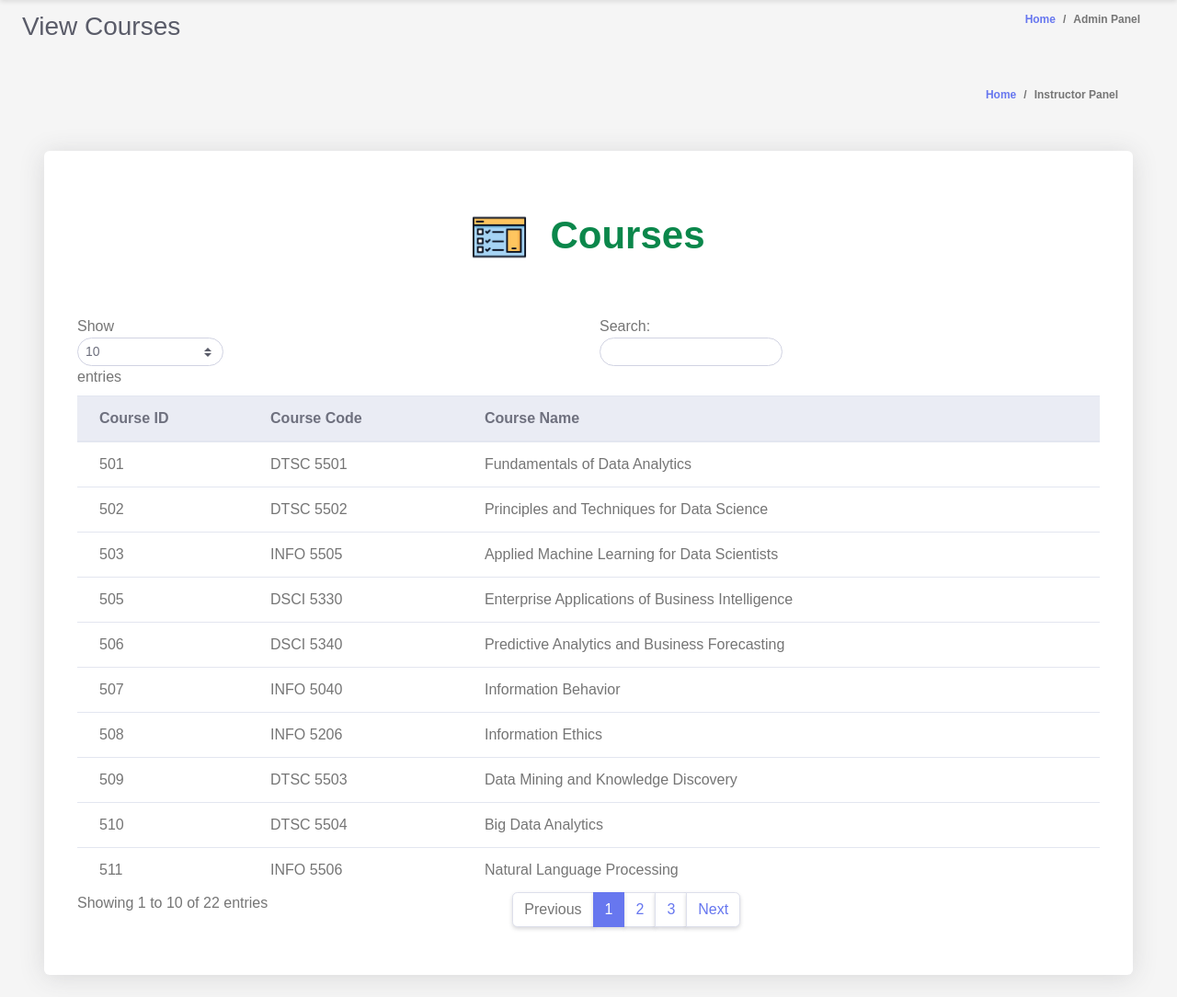
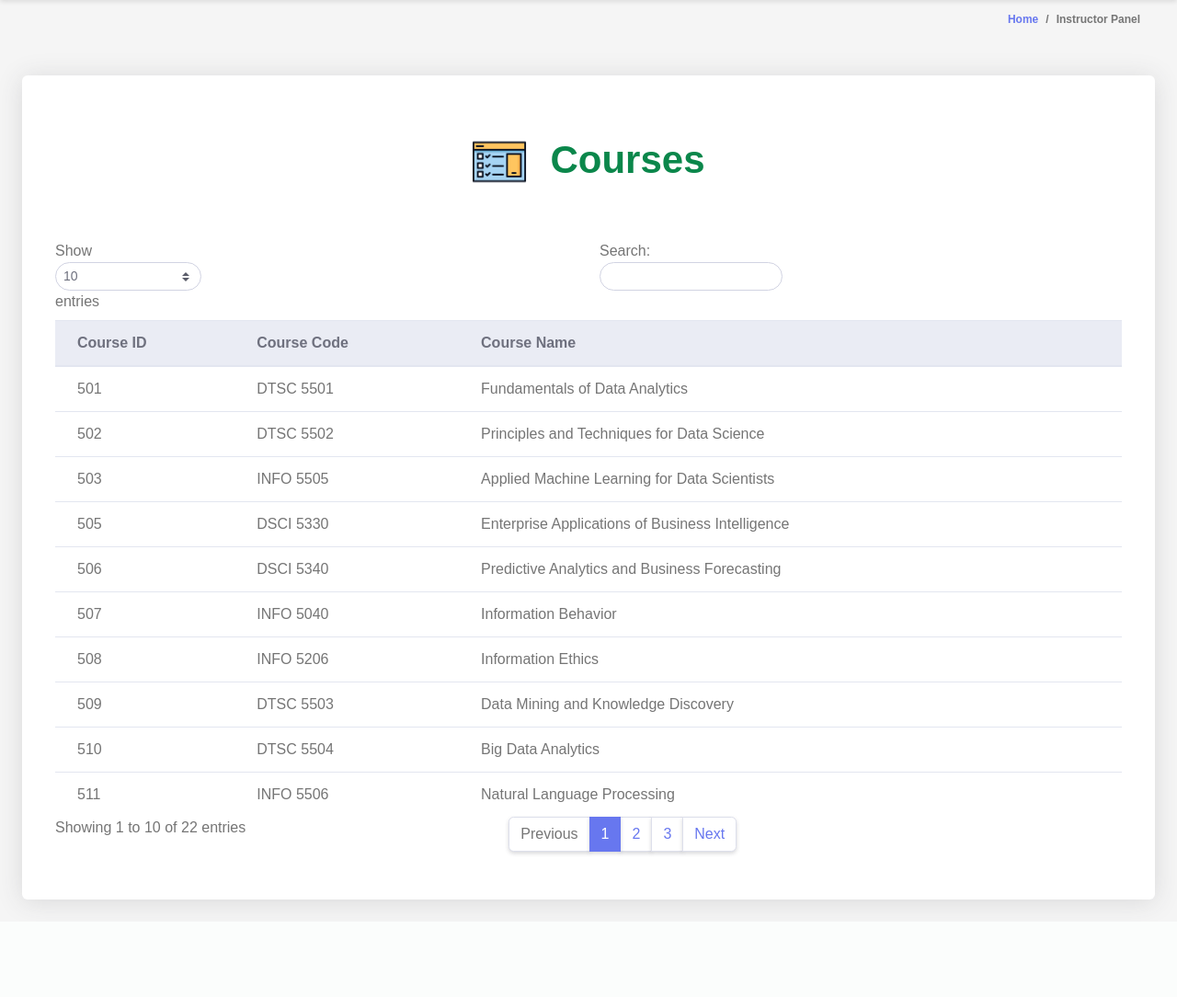
Before and after one commit to msp99000/dams, a PHP site: page /admin/viewCourses.php in a window 1280 px wide. Shown: the part 83-1167 px from the top of the page at 92% size. After the commit the page ends 1077 px from the top, so only its background shows below. Run offline with PHP 8.4, Linux system fonts and the light colour scheme; data comes from the database, SQL or seed files in the repository.

```diff
--- a/admin/viewCourses.php
+++ b/admin/viewCourses.php
@@ -5,15 +5,6 @@
 </head>
 <body>
     <?php include "topbar.php"; ?>
-    <div class="container-fluid" id="container-wrapper">
-        <div class="d-sm-flex align-items-center justify-content-between mb-4">
-            <h1 class="h3 mb-0 text-gray-800">View Courses</h1>
-            <ol class="breadcrumb">
-                <li class="breadcrumb-item"><a href="./">Home</a></li>
-                <li class="breadcrumb-item active" aria-current="page">Admin Panel</li>
-            </ol>
-        </div>
-        <?php include "coursesTable.php"; ?>
-    </div>
+    <?php include "coursesTable.php"; ?>
 </body>
 </html>
```
